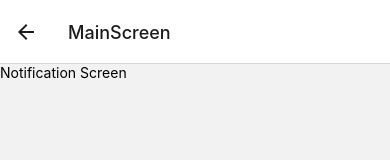
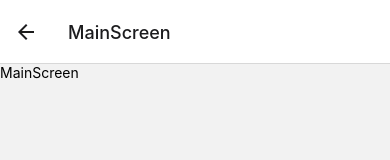
Before and after one commit to horzzzz/diplom, a React Native app: screen /MainScreen in a window 390 px wide. Shown: the top 160 px of the page. Built offline with nearby package versions, Linux system fonts and the light colour scheme.

Commit message:
добавил навигацию на mainscreen и города

```diff
--- a/src/screens/MainScreen.tsx
+++ b/src/screens/MainScreen.tsx
@@ -9,7 +9,7 @@ const MainScreen: React.FC = () => {
 
   return (
     <View>
-      <Text>Notification Screen</Text>
+      <Text>MainScreen</Text>
     </View>
   );
 };
--- a/src/screens/RegistrationScreen.tsx
+++ b/src/screens/RegistrationScreen.tsx
@@ -5,9 +5,14 @@ import { useNavigation } from '@react-navigation/native';
 const RegistrtationScreen: React.FC = () => {
   const navigation = useNavigation();
 
+  const navigateToMainScreen = () => {
+    navigation.navigate('MainScreen' as never);
+  };
+
   return (
     <View>
       <Text>RegistrationScreen</Text>
+      <Button title="Go to ..." onPress={navigateToMainScreen} />
     </View>
   );
 };
```
Also changed, not shown: src/screens/towns/Bendery.tsx (added), src/screens/towns/Dnestrovsk.tsx (added), src/screens/towns/Dubossary.tsx (added), src/screens/towns/Grigoriopol.tsx (added), src/screens/towns/Kamenka.tsx (added), src/screens/towns/Rybnitsa.tsx (added), src/screens/towns/Slobodzeya.tsx (added), src/screens/towns/Tiraspol.tsx (added).
